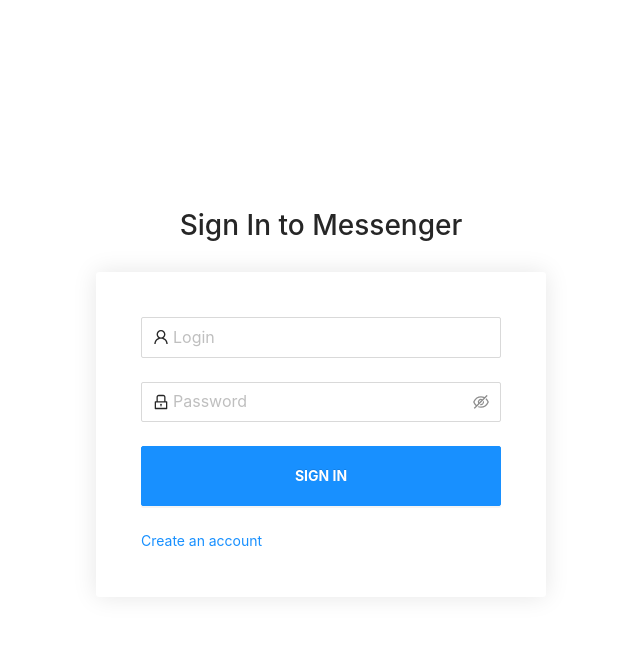
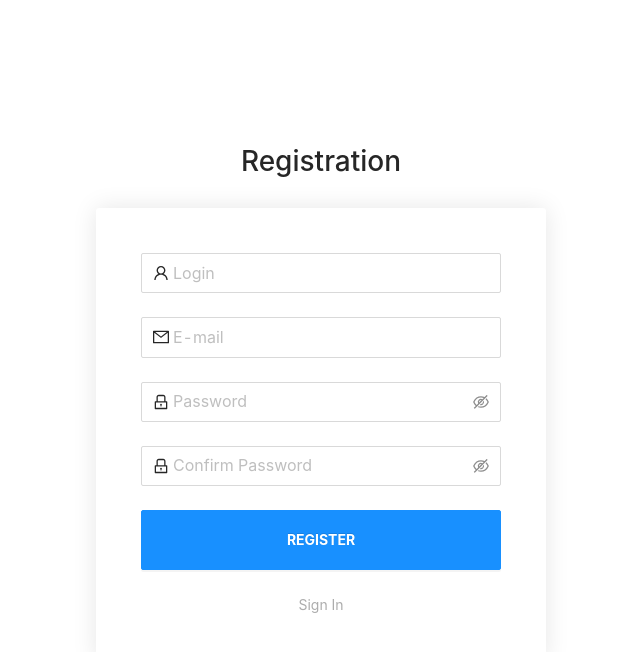
Before and after one commit to followhappyq/messenger, a React app: page /register in a window 1280 px wide. Shown: the top 652 px of the page, without its empty margins (319-959 px from the left). Built offline with nearby package versions, Linux system fonts and the light colour scheme.

Commit message:
registration form added

```diff
--- /dev/null
+++ b/src/modules/RegisterForm/RegisterFormModules.js
@@ -0,0 +1,3 @@
+import RegisterForm from "./containers/RegisterForm";
+
+export default RegisterForm;
--- /dev/null
+++ b/src/modules/RegisterForm/components/RegisterForm.jsx
@@ -0,0 +1,114 @@
+import React, { Component } from "react";
+
+import { Link } from "react-router-dom";
+
+import { Form, Input } from "antd";
+import {
+  UserOutlined,
+  LockOutlined,
+  MailOutlined,
+  MailTwoTone,
+} from "@ant-design/icons";
+import { Button, Block } from "../../../components/index";
+
+export default class RegisterForm extends Component {
+  render() {
+    const success = false;
+    return (
+      <div>
+        <div className="auth__top">
+          <h2>Registration</h2>
+        </div>
+        <Block>
+          {!success ? (
+            <Form
+              name="basic"
+              initialValues={{
+                remember: true,
+              }}
+            >
+              <Form.Item
+                name="username"
+                rules={[
+                  {
+                    required: true,
+                    message: "Please input your username!",
+                  },
+                ]}
+              >
+                <Input
+                  placeholder="Login"
+                  prefix={<UserOutlined />}
+                  size="large"
+                />
+              </Form.Item>
+              <Form.Item
+                name="e-mail"
+                rules={[
+                  {
+                    required: true,
+                    message: "Please input your E-mail!",
+                  },
+                ]}
+              >
+                <Input
+                  placeholder="E-mail"
+                  prefix={<MailOutlined />}
+                  size="large"
+                />
+              </Form.Item>
+
+              <Form.Item
+                name="password"
+                rules={[
+                  {
+                    required: true,
+                    message: "Please input your password!",
+                  },
+                ]}
+              >
+                <Input.Password
+                  placeholder="Password"
+                  prefix={<LockOutlined />}
+                  size="large"
+                />
+              </Form.Item>
+
+              <Form.Item
+                name="confirm-password"
+                rules={[
+                  {
+                    required: true,
+                    message: "Please input your password!",
+                  },
+                ]}
+              >
+                <Input.Password
+                  placeholder="Confirm Password"
+                  prefix={<LockOutlined />}
+                  size="large"
+                />
+              </Form.Item>
+
+              <Form.Item>
+                <Button type="primary" htmlType="submit" size="large">
+                  Register
+                </Button>
+              </Form.Item>
+              <Link className="auth__register-link" to="/login">
+                Sign In
+              </Link>
+            </Form>
+          ) : (
+            <div className="auth__success-block">
+              <div>
+                <MailTwoTone style={{ fontSize: "50px" }} />
+              </div>
+              <h3>Please verify your e-mail address.</h3>
+            </div>
+          )}
+        </Block>
+      </div>
+    );
+  }
+}
--- /dev/null
+++ b/src/modules/RegisterForm/containers/RegisterForm.js
@@ -0,0 +1,3 @@
+import RegisterForm from "../components/RegisterForm";
+
+export default RegisterForm;
--- a/src/modules/modules.js
+++ b/src/modules/modules.js
@@ -1 +1,2 @@
-export {default as LoginForm} from "./LoginForm/LoginFormModules";
+export { default as LoginForm } from "./LoginForm/LoginFormModules";
+export { default as RegisterForm } from "./RegisterForm/RegisterFormModules";
--- a/src/pages/Auth/Auth.scss
+++ b/src/pages/Auth/Auth.scss
@@ -13,9 +13,19 @@
     }
   }
 
-  &__register_link {
+  &__register-link {
     text-align: center;
     display: block;
+    color: #adadad;
+  }
+
+  &__success-block {
+    text-align: center;
+    height: 300px;
+    display: flex;
+    justify-content: center;
+    flex-direction: column;
+    align-items: center;
   }
 
   .button {
--- a/src/pages/Auth/auth.jsx
+++ b/src/pages/Auth/auth.jsx
@@ -1,5 +1,6 @@
 import React from "react";
-import { LoginForm } from "../../modules/modules";
+import { LoginForm, RegisterForm } from "../../modules/modules";
+import { Route } from "react-router-dom";
 
 import "./Auth.scss";
 
@@ -7,7 +8,8 @@ const Auth = () => {
   return (
     <section className="auth">
       <div className="autn__content">
-        <LoginForm />
+        <Route exact path={["/", "/login"]} component={LoginForm} />
+        <Route exact path="/register" component={RegisterForm} />
       </div>
     </section>
   );
```
